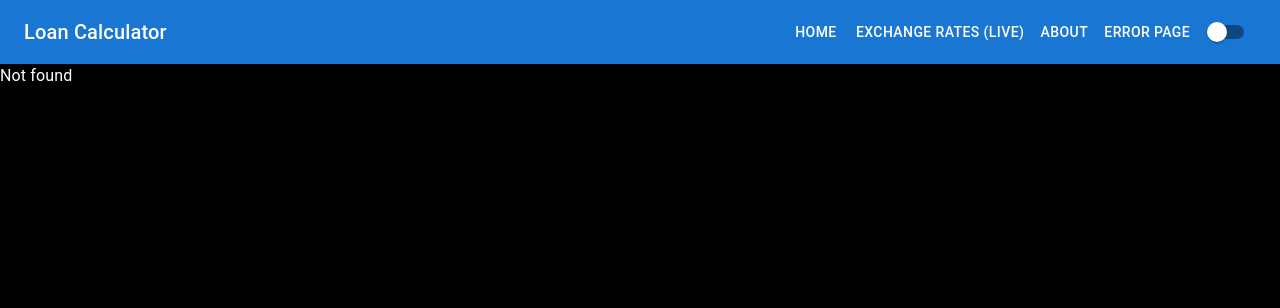
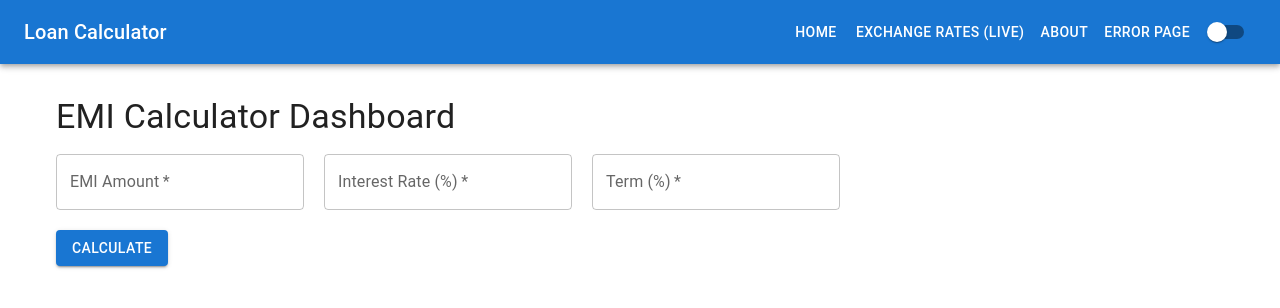
Before and after one commit to TheDarkLady/loan-calculator, a React (Vite) app: page / in a window 1280 px wide. Before the commit this address had no page. Shown: the top 308 px of the page. Built offline with nearby package versions, Linux system fonts and the light colour scheme.

Commit message:
path modified

```diff
--- a/src/App.tsx
+++ b/src/App.tsx
@@ -12,7 +12,7 @@ function App() {
     <>
       <Header />
       <Routes>
-        <Route path="/loan-calculator" element={<CalculatorDashboard />} />
+        <Route path="/" element={<CalculatorDashboard />} />
         <Route path="/exchange-rates" element={<ExchangeRates />} />
         <Route path="/about" element={<About />} />
         <Route path="/error-page" element={<ErrorPage />} />
```
